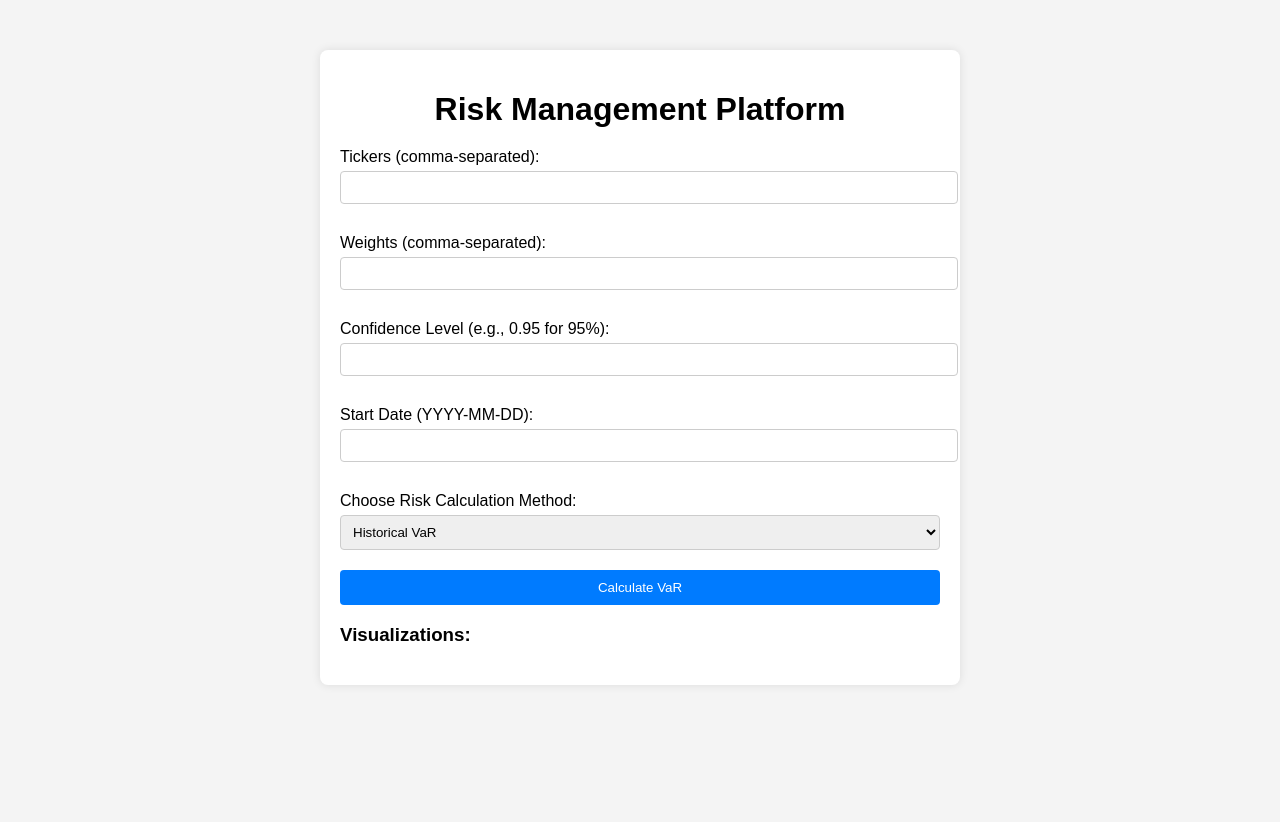
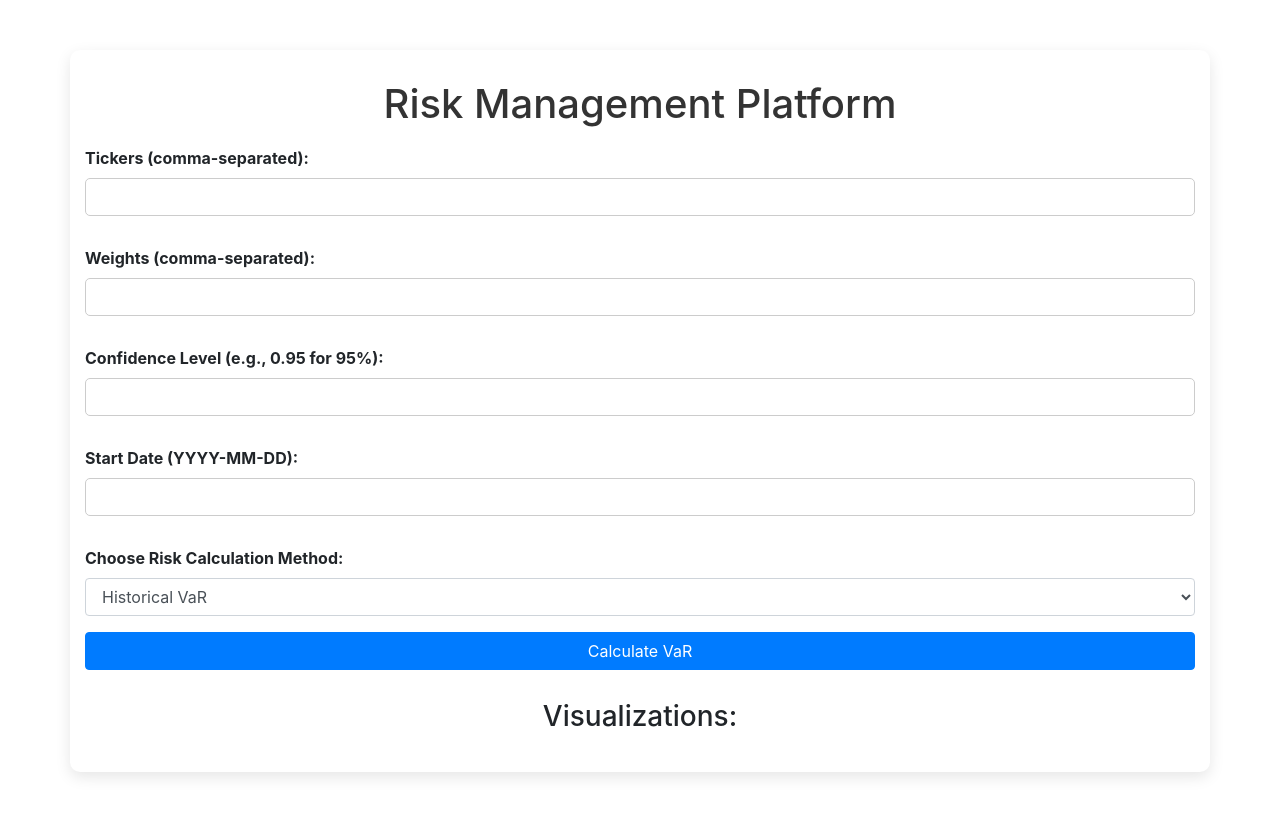
Before and after one commit to jsabazova/risk_management_platform, a Flask app: page / in a window 1280 px wide. Before the commit the page ends 641 px from the top, so only its background shows below. Run offline with Flask 3, Linux system fonts and the light colour scheme; some libraries are stand-ins or nearby versions.

Commit message:
Graphs and formatting
Finished off the graphs which are shown on the web as well as re-formatted the input boxes

```diff
--- a/app.py
+++ b/app.py
@@ -1,17 +1,20 @@
+import time
 from flask import Flask, render_template, request
 import pandas as pd
 import numpy as np
 import yfinance as yf
 from scipy.stats import norm
-##----
+import os
+
+import matplotlib
+matplotlib.use('Agg')  # Use non-GUI backend for Flask
 import matplotlib.pyplot as plt
+
 
 
 app = Flask(__name__)
 
-
 def calculate_historical_var(returns, confidence_level):
-    # edge case - empty values
     if returns.size == 0:
         return None
     if confidence_level == 1.0:
@@ -21,11 +24,9 @@ def calculate_historical_var(returns, confidence_level):
     var = np.percentile(returns, (1 - confidence_level) * 100)
     return var
 
-def calculate_variance_covariance_var(returns, confidence_level): #normal distribution
+def calculate_variance_covariance_var(returns, confidence_level):
     if returns.size == 0:
         return None
-    # edge cases: extreme confidence levels (like 0% and 100%)
-    # previously z_score was returning -inf when the confidence level is 100%
     if confidence_level == 1.0:
         return np.max(returns)
     if confidence_level == 0.0:
@@ -33,7 +34,7 @@ def calculate_variance_covariance_var(returns, confidence_level): #normal distri
 
     mean = returns.mean()
     std_dev = returns.std()
-    z_score = norm.ppf(1 - confidence_level) # formular for left tail (loss threshold) of the distribution.
+    z_score = norm.ppf(1 - confidence_level)
     var = mean - z_score * std_dev
     return var
 
@@ -44,6 +45,7 @@ def calculate_monte_carlo_var(returns, confidence_level, num_simulations=10000):
         return np.max(returns)
     if confidence_level == 0.0:
         return np.min(returns)
+
     mean = returns.mean()
     std_dev = returns.std()
     simulated_returns = np.random.normal(mean, std_dev, num_simulations)
@@ -63,11 +65,31 @@ def index():
     cvar = None  # To store the CVaR value
     error = None
     if request.method == 'POST':
-        tickers = request.form['tickers'].split(',')
-        weights = list(map(float, request.form['weights'].split(',')))
+        print("Form submitted")
+        tickers = [ticker.strip() for ticker in request.form['tickers'].split(',')]
+        print(f"Tickers: {tickers}")
+        weights_input = request.form['weights']
+        print(f"Weights entered: {weights_input}")
+
+        weights = list(map(float, weights_input.split(',')))
+        print(f"Parsed weights: {weights}")
+
+        # Validation for tickers and weights
+        if len(tickers) != len(weights):
+            error = "The number of tickers must match the number of weights."
+            return render_template('index.html', error=error)
+
+        # Normalize the weights
+        weights = [w / sum(weights) for w in weights]
+        print(f"Normalized weights: {weights}")
+
+        print(f"Weights: {weights}")
         confidence_level = float(request.form['confidence_level'])
+        print(f"Confidence Level: {confidence_level}")
         start_date = request.form['start_date']
+        print(f"Start Date: {start_date}")
         method = request.form['method']
+        print(f"Method: {method}")
 
         # Validation for tickers and weights
         if len(tickers) != len(weights):
@@ -80,76 +102,92 @@ def index():
 
         try:
             data = yf.download(tickers, start=start_date)['Adj Close']
+            print("Downloaded data")
 
             if data.empty:
                 error = "No data available for the given tickers and date range."
                 return render_template('index.html', error=error)
 
             returns = data.pct_change().dropna()
+            print("Calculated returns")
 
             if returns.empty:
                 error = "No returns data available after processing. Check the tickers and date range."
                 return render_template('index.html', error=error)
 
             portfolio_returns = returns.dot(weights)
-            method = request.form['method']
-            print(f"Method received: {method}")
+            print(f"Portfolio Returns: {portfolio_returns}")
 
+            # Call the appropriate VaR function and generate the plot
             if method == 'historical':
                 print("Generating historical VaR plot")
                 var = calculate_historical_var(portfolio_returns, confidence_level)
-                plot_historical_var(portfolio_returns, var)
+                try:
+                    plot_historical_var(portfolio_returns, var)
+                    print("Historical VaR plot generated and saved")
+                except Exception as e:
+                    print(f"Error while generating Historical VaR plot: {e}")
                 cvar = calculate_cvar(portfolio_returns, var)
 
             elif method == 'variance_covariance':
                 print("Generating variance-covariance VaR plot")
                 var = calculate_variance_covariance_var(portfolio_returns, confidence_level)
-                plot_var_covariance(portfolio_returns.mean(), portfolio_returns.std(), var)
+                try:
+                    plot_var_covariance(portfolio_returns.mean(), portfolio_returns.std(), var)
+                    print("Variance-Covariance VaR plot generated and saved")
+                except Exception as e:
+                    print(f"Error while generating Variance-Covariance VaR plot: {e}")
                 cvar = calculate_cvar(portfolio_returns, var)
 
             elif method == 'monte_carlo':
                 print("Generating Monte Carlo VaR plot")
                 var = calculate_monte_carlo_var(portfolio_returns, confidence_level)
-                plot_monte_carlo(np.random.normal(portfolio_returns.mean(), portfolio_returns.std(), 10000), var)
+                try:
+                    plot_monte_carlo(np.random.normal(portfolio_returns.mean(), portfolio_returns.std(), 10000), var)
+                    print("Monte Carlo VaR plot generated and saved")
+                except Exception as e:
+                    print(f"Error while generating Monte Carlo VaR plot: {e}")
                 cvar = calculate_cvar(np.random.normal(portfolio_returns.mean(), portfolio_returns.std(), 10000), var)
 
-
-
-            return render_template('index.html', var=var, cvar=cvar, tickers=tickers, weights=weights, method=method)
+            print(f"VaR: {var}, CVaR: {cvar}")
+            return render_template('index.html', var=var, cvar=cvar, tickers=tickers, weights=weights, method=method, time=time)
 
         except Exception as e:
             error = str(e)
+            print(f"Error: {error}")
 
-    return render_template('index.html', error=error)
+    return render_template('index.html', error=error, time = time)
 
 
-
-
-### plotting the graphs
+### Plotting the graphs
 def plot_historical_var(losses, var_threshold):
     plt.figure(figsize=(10, 5))
     plt.plot(losses, label="Historical Losses")
     plt.axhline(y=var_threshold, color='r', linestyle='--', label="VaR Threshold")
     plt.legend()
     plt.title("Historical Losses vs VaR Threshold")
-    plt.xlabel("Time")
-    plt.ylabel("Losses")
-    plt.savefig('static/historical_var.png')
+    output_path = os.path.join(os.path.dirname(os.path.abspath(__file__)), 'static/historical_var.png')
+    plt.savefig(output_path)
+    print(f"Saved Historical VaR plot to {output_path}")
     plt.close()
 
 def plot_var_covariance(mean, std_dev, var_threshold):
     x = np.linspace(mean - 3*std_dev, mean + 3*std_dev, 100)
-    plt.plot(x, 1/(std_dev * np.sqrt(2 * np.pi)) * np.exp(- (x - mean)**2 / (2 * std_dev**2) ))
+    plt.plot(x, 1/(std_dev * np.sqrt(2 * np.pi)) * np.exp(- (x - mean)**2 / (2 * std_dev**2)))
     plt.axvline(x=var_threshold, color='r', linestyle='--', label="VaR")
     plt.title("Normal Distribution with VaR")
-    plt.savefig('static/var_covariance.png')
+    output_path = os.path.join(os.path.dirname(os.path.abspath(__file__)), 'static/var_covariance.png')
+    plt.savefig(output_path)
+    print(f"Saved Variance-Covariance VaR plot to {output_path}")
     plt.close()
 
 def plot_monte_carlo(simulated_returns, var_threshold):
     plt.hist(simulated_returns, bins=50, alpha=0.7)
     plt.axvline(x=var_threshold, color='r', linestyle='--', label="VaR Threshold")
     plt.title("Monte Carlo Simulation of Portfolio Returns")
-    plt.savefig('static/monte_carlo.png')
+    output_path = os.path.join(os.path.dirname(os.path.abspath(__file__)), 'static/monte_carlo.png')
+    plt.savefig(output_path)
+    print(f"Saved Monte Carlo VaR plot to {output_path}")
     plt.close()
 
 if __name__ == '__main__':
--- a/static/style.css
+++ b/static/style.css
@@ -5,56 +5,89 @@ body {
     padding: 0;
 }
 
+/* Container styling */
 .container {
-    max-width: 600px;
+    max-width: 700px;
     margin: 50px auto;
     background-color: #fff;
-    padding: 20px;
-    border-radius: 8px;
-    box-shadow: 0 0 10px rgba(0, 0, 0, 0.1);
+    padding: 30px;
+    border-radius: 10px;
+    box-shadow: 0 5px 15px rgba(0, 0, 0, 0.1);
 }
 
+/* Heading 1 styling */
 h1 {
     text-align: center;
-    margin-bottom: 20px;
+    margin-bottom: 25px;
+    font-size: 28px;
+    color: #333;
 }
 
+/* Labels for form fields */
 label {
     display: block;
     margin: 10px 0 5px;
+    font-weight: bold;
 }
 
-input[type="text"] {
+/* Input fields */
+input[type="text"],
+select {
     width: 100%;
-    padding: 8px;
+    padding: 10px;
     margin-bottom: 20px;
-    border-radius: 4px;
+    border-radius: 5px;
     border: 1px solid #ccc;
+    font-size: 16px;
 }
 
+/* Button styling */
 button {
     width: 100%;
-    padding: 10px;
+    padding: 12px;
     background-color: #007bff;
     color: #fff;
     border: none;
-    border-radius: 4px;
+    border-radius: 5px;
+    font-size: 18px;
     cursor: pointer;
+    transition: background-color 0.3s ease;
 }
 
 button:hover {
     background-color: #0056b3;
 }
 
+
 h2 {
     color: #007bff;
     text-align: center;
+    font-size: 24px;
+    margin-bottom: 15px;
+}
+
+
+.results {
+    margin-top: 20px;
+}
+
+/* Styling for the visualizations section */
+.visualizations {
+    margin-top: 30px;
+    text-align: center;
+}
+
+/* Image styling */
+.visualizations img {
+    max-width: 100%;
+    border: 1px solid #ccc;
+    border-radius: 8px;
+    padding: 10px;
+    box-shadow: 0 4px 10px rgba(0, 0, 0, 0.1);
+    background-color: #fff;
 }
 
 select {
-    width: 100%;
-    padding: 8px;
-    margin-bottom: 20px;
-    border-radius: 4px;
-    border: 1px solid #ccc;
+    padding: 10px;
+    font-size: 16px;
 }
--- a/templates/index.html
+++ b/templates/index.html
@@ -3,60 +3,57 @@
 <head>
     <meta charset="UTF-8">
     <meta name="viewport" content="width=device-width, initial-scale=1.0">
+    <link rel="stylesheet" href="{{ url_for('static', filename='style.css') }}">
+    <link href="https://stackpath.bootstrapcdn.com/bootstrap/4.5.2/css/bootstrap.min.css" rel="stylesheet">
     <title>Risk Management Platform</title>
-    <link rel="stylesheet" href="{{ url_for('static', filename='style.css') }}">
 </head>
 <body>
     <div class="container">
-        <h1>Risk Management Platform</h1>
-        <form method="post">
+        <h1 class="text-center">Risk Management Platform</h1>
+
+        <form method="post" class="form-group">
             <label for="tickers">Tickers (comma-separated):</label>
-            <input type="text" id="tickers" name="tickers" required>
+            <input type="text" id="tickers" name="tickers" class="form-control" required>
 
             <label for="weights">Weights (comma-separated):</label>
-            <input type="text" id="weights" name="weights" required>
+            <input type="text" id="weights" name="weights" class="form-control" required>
 
             <label for="confidence_level">Confidence Level (e.g., 0.95 for 95%):</label>
-            <input type="text" id="confidence_level" name="confidence_level" required>
+            <input type="text" id="confidence_level" name="confidence_level" class="form-control" required>
 
             <label for="start_date">Start Date (YYYY-MM-DD):</label>
-            <input type="text" id="start_date" name="start_date" required>
-
+            <input type="text" id="start_date" name="start_date" class="form-control" required>
 
             <label for="method">Choose Risk Calculation Method:</label>
-        <select id="method" name="method">
+            <select id="method" name="method" class="form-control">
                 <option value="historical">Historical VaR</option>
                 <option value="variance_covariance">Variance-Covariance VaR</option>
                 <option value="monte_carlo">Monte Carlo Simulation VaR</option>
-            <option value="cvar">CVaR (Conditional VaR)</option>
             </select>
 
-        <button type="submit">Calculate VaR</button>
+            <button type="submit" class="btn btn-primary btn-block mt-3">Calculate VaR</button>
         </form>
 
         <div class="results">
             {% if var %}
-                <h2>Value at Risk (VaR): {{ var }}</h2>
+                <h2 class="text-center">Value at Risk (VaR): {{ var }}</h2>
             {% endif %}
 
             {% if cvar %}
-                <h2>Conditional Value at Risk (CVaR): {{ cvar }}</h2>
+                <h2 class="text-center">Conditional Value at Risk (CVaR): {{ cvar }}</h2>
             {% endif %}
 
-
+            <div class="visualizations">
                 <h3>Visualizations:</h3>
                 {% if method == 'historical' %}
-                <img src="{{ url_for('static', filename='historical_var.png') }}?{{ random() }}" alt="Historical VaR">
-            {% elif method == 'var_cov' %}
-                <img src="{{ url_for('static', filename='var_covariance.png') }}?{{ random() }}" alt="Variance-Covariance VaR">
+                     <img src="{{ url_for('static', filename='historical_var.png') }}?v={{ time.time() }}" alt="Historical VaR Plot">
                 {% elif method == 'monte_carlo' %}
-                <img src="{{ url_for('static', filename='monte_carlo.png') }}?{{ random() }}" alt="Monte Carlo VaR">
-            {% elif method == 'cvar' %}
-                <img src="{{ url_for('static', filename='historical_var.png') }}?{{ random() }}" alt="CVaR Visualization">
+                    <img src="{{ url_for('static', filename='monte_carlo.png') }}?v={{ time.time() }}" alt="Monte Carlo Simulation Plot">
+                {% elif method == 'variance_covariance' %}
+                    <img src="{{ url_for('static', filename='var_covariance.png') }}?v={{ time.time() }}" alt="Variance-Covariance VaR Plot">
                 {% endif %}
-
             </div>
-
-
+        </div>
+    </div>
 </body>
 </html>
```
Also changed, not shown: static/historical_var.png, static/monte_carlo.png, static/var_covariance.png (added). Lines whose indentation alone changed are shown as unchanged.
